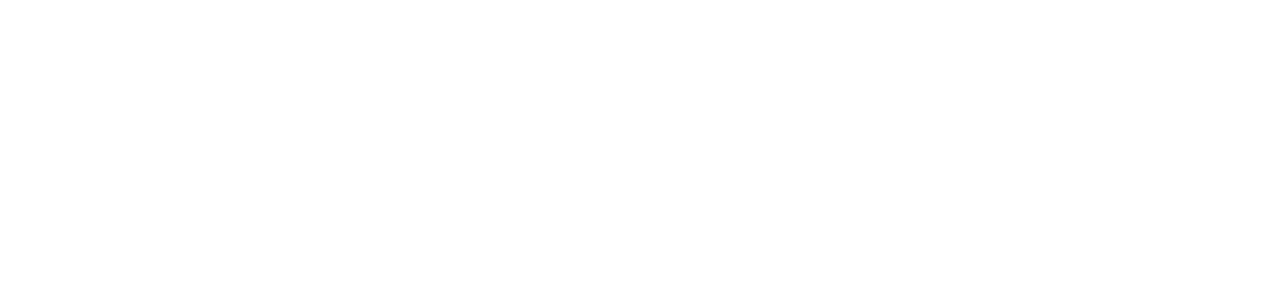
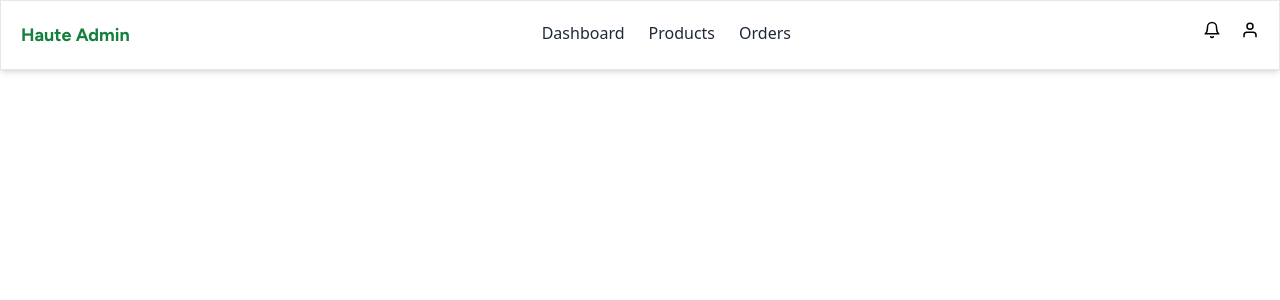
Before and after one commit to AhmedHassan-Ahmed/clothes-shop, a React (Vite) app: page /create-product in a window 1280 px wide. Shown: the top 300 px of the page. Built offline with nearby package versions, Linux system fonts and the light colour scheme.

Commit message:
Navbar added

```diff
--- a/index.html
+++ b/index.html
@@ -1,13 +1,23 @@
 <!doctype html>
 <html lang="en">
+
 <head>
   <meta charset="UTF-8" />
   <link rel="icon" type="image/svg+xml" href="/favicon.svg" />
   <meta name="viewport" content="width=device-width, initial-scale=1.0" />
   <title>clothes-shop</title>
+  <link rel="preconnect" href="https://fonts.googleapis.com">
+  <link rel="preconnect" href="https://fonts.gstatic.com" crossorigin>
+  <link href="https://fonts.googleapis.com/css2?family=Archivo+Black&display=swap" rel="stylesheet">
+  <link rel="preconnect" href="https://fonts.googleapis.com">
+  <link rel="preconnect" href="https://fonts.gstatic.com" crossorigin>
+  <link href="https://fonts.googleapis.com/css2?family=Figtree:ital,wght@0,300..900;1,300..900&display=swap"
+    rel="stylesheet">
 </head>
+
 <body>
   <div id="root"></div>
   <script type="module" src="/src/main.jsx"></script>
 </body>
+
 </html>
--- a/src/components/Navbar.jsx
+++ b/src/components/Navbar.jsx
@@ -1,8 +1,23 @@
+import { FiBell, FiUser } from "react-icons/fi";
+
 function Navbar(){
     return(
         <>
-            <div className="w-44 bg-blue">
+            <div className="w-full bg-white border shadow-md flex justify-between p-5 ">
+                <div className="text-green-700 font-figtree font-bold text-lg">
+                    <span>Haute Admin</span>
+                </div>
 
+                <div className="text-md flex gap-6 text-gray-800">
+                    <span className="cursor-pointer hover:text-green-700 transition-all duration-500 hover:-translate-y-1">Dashboard</span>
+                    <span className="cursor-pointer hover:text-green-700 transition-all duration-500 hover:-translate-y-1">Products</span>
+                    <span className="cursor-pointer hover:text-green-700 transition-all duration-500 hover:-translate-y-1">Orders</span>
+                </div>
+
+                <div className="flex gap-5 text-lg">
+                    <FiBell className="cursor-pointer hover:scale-110"/>
+                    <FiUser className="cursor-pointer hover:scale-110"/>
+                </div>
             </div>
         </>
     )
--- a/src/pages/CreateProduct.jsx
+++ b/src/pages/CreateProduct.jsx
@@ -2,7 +2,9 @@
 
 function CreateProduct() {
   return (
-    <Navbar />
+    <div className="">
+        <Navbar />
+    </div>
   );
 }
 
--- a/src/pages/Home.jsx
+++ b/src/pages/Home.jsx
@@ -1,5 +1,9 @@
 function Home(){
-
+    return(
+        <>
+           <Navbar />
+        </>
+    )
 }
 
 export default Home;
--- a/tailwind.config.js
+++ b/tailwind.config.js
@@ -2,10 +2,17 @@
 export default {
   content: [
      "./index.html",
-    "./src/**/*.{js,ts,jsx,tsx}"
+    "./src/**/*.{js,ts,jsx,tsx}",
   ],
+
   theme: {
-    extend: {},
+    extend: {
+        fontFamily: {
+            figtree: ["Figtree", "sans-serif"],
+            archivo: ["Archivo Black", "sans-serif"],    },
   },
-  plugins: [],
+  },
+  plugins: [
+
+  ],
 }
```
Lines whose indentation alone changed are shown as unchanged.
